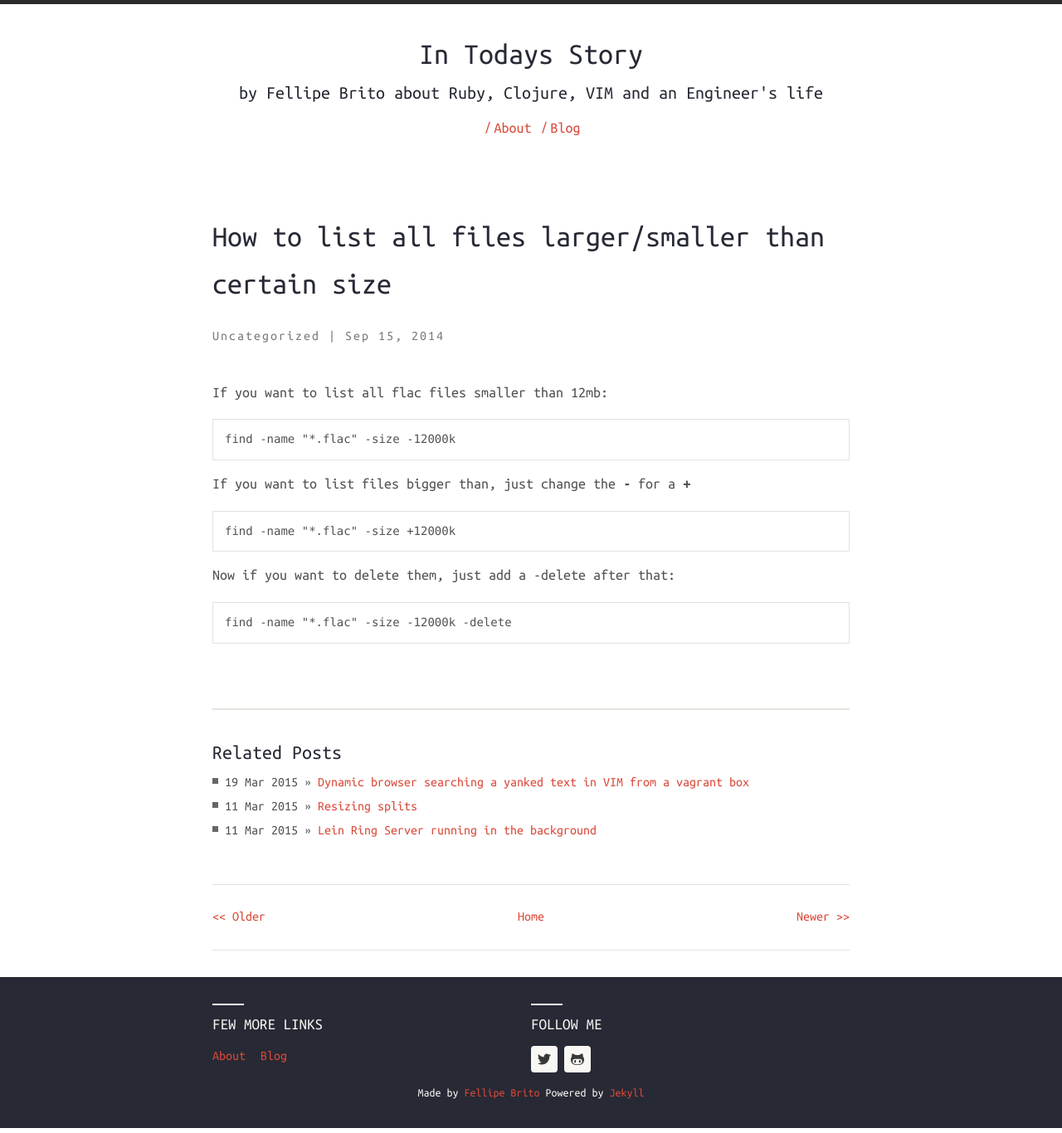
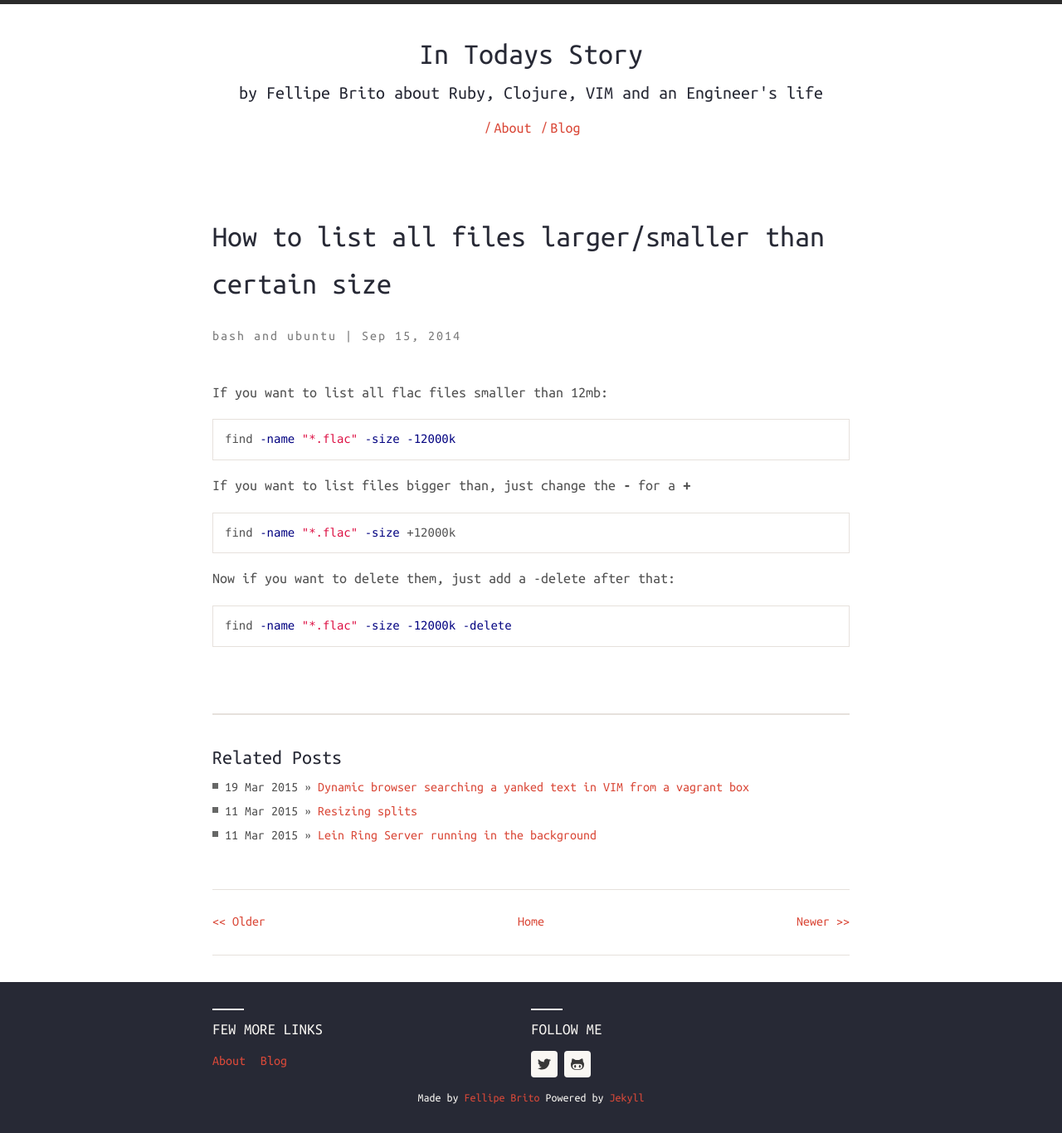
Before and after one commit to Devlandia/in-todays-story-blog, a Jekyll site: the page built from _posts/2014-09-15-how-to-list-all-files-largersmaller-than-certain-size.md, in a window 1280 px wide. Shown: the whole page at 83% size. Built offline with Jekyll 4.4.1, drawn with Linux system fonts in a browser that asks for light colours; nearby versions of some CDN libraries; some of the changed lines change nothing that is shown.

Commit message:
how-to-list-all-files-largersmaller-than-certain-size

```diff
--- a/_posts/2014-09-15-how-to-list-all-files-largersmaller-than-certain-size.md
+++ b/_posts/2014-09-15-how-to-list-all-files-largersmaller-than-certain-size.md
@@ -1,29 +1,24 @@
 ---
 title: How to list all files larger/smaller than certain size
-author: fellipe
+meta_description: If you want to list all flac files smaller than 12mb or bigger than or even delete them all.
 layout: post
-permalink: /2014/09/how-to-list-all-files-largersmaller-than-certain-size/
-perfect_quote_author:
-  -
-perfect_quote_where:
-  -
-sharepress_meta:
-  - 'a:7:{s:7:"enabled";s:2:"on";s:7:"message";s:156:"<!--:en-->How to list all files larger/smaller than certain size<!--:--><!--:pt-->Como listar todos os arquivos maiores/menores que um certo tamanho<!--:-->";s:11:"description";s:105:"If you want to list all flac files smaller than 12mb: find -name "*.flac" -size -12000k If you want to...";s:4:"link";s:91:"http://code.fellipebrito.com/2014/09/how-to-list-all-files-largersmaller-than-certain-size/";s:4:"name";s:156:"<!--:en-->How to list all files larger/smaller than certain size<!--:--><!--:pt-->Como listar todos os arquivos maiores/menores que um certo tamanho<!--:-->";s:7:"targets";a:1:{i:0;s:4:"wall";}s:7:"picture";s:76:"http://code.fellipebrito.com/wp-content/plugins/sharepress/img/wordpress.png";}'
-sharepress_twitter_meta:
-  - 'a:1:{s:7:"enabled";s:3:"off";}'
-sharepress_error:
-  - A user access token is required to request this resource.
-categories:
-  - Uncategorized
+permalink: how-to-list-all-files-largersmaller-than-certain-size
+categories: [bash, ubuntu]
 ---
 If you want to list all flac files smaller than 12mb:
 
-<pre class="lang:default decode:true">find -name "*.flac" -size -12000k</pre>
+{% highlight bash %}
+find -name "*.flac" -size -12000k
+{% endhighlight %}
 
 If you want to list files bigger than, just change the **- **for a **+**
 
-<pre class="lang:default decode:true">find -name "*.flac" -size +12000k</pre>
+{% highlight bash %}
+find -name "*.flac" -size +12000k
+{% endhighlight %}
 
 Now if you want to delete them, just add a -delete after that:
 
-<pre class="lang:default decode:true">find -name "*.flac" -size -12000k -delete</pre>
+{% highlight bash %}
+find -name "*.flac" -size -12000k -delete
+{% endhighlight %}
```
Also changed, not shown: 7 other files.
